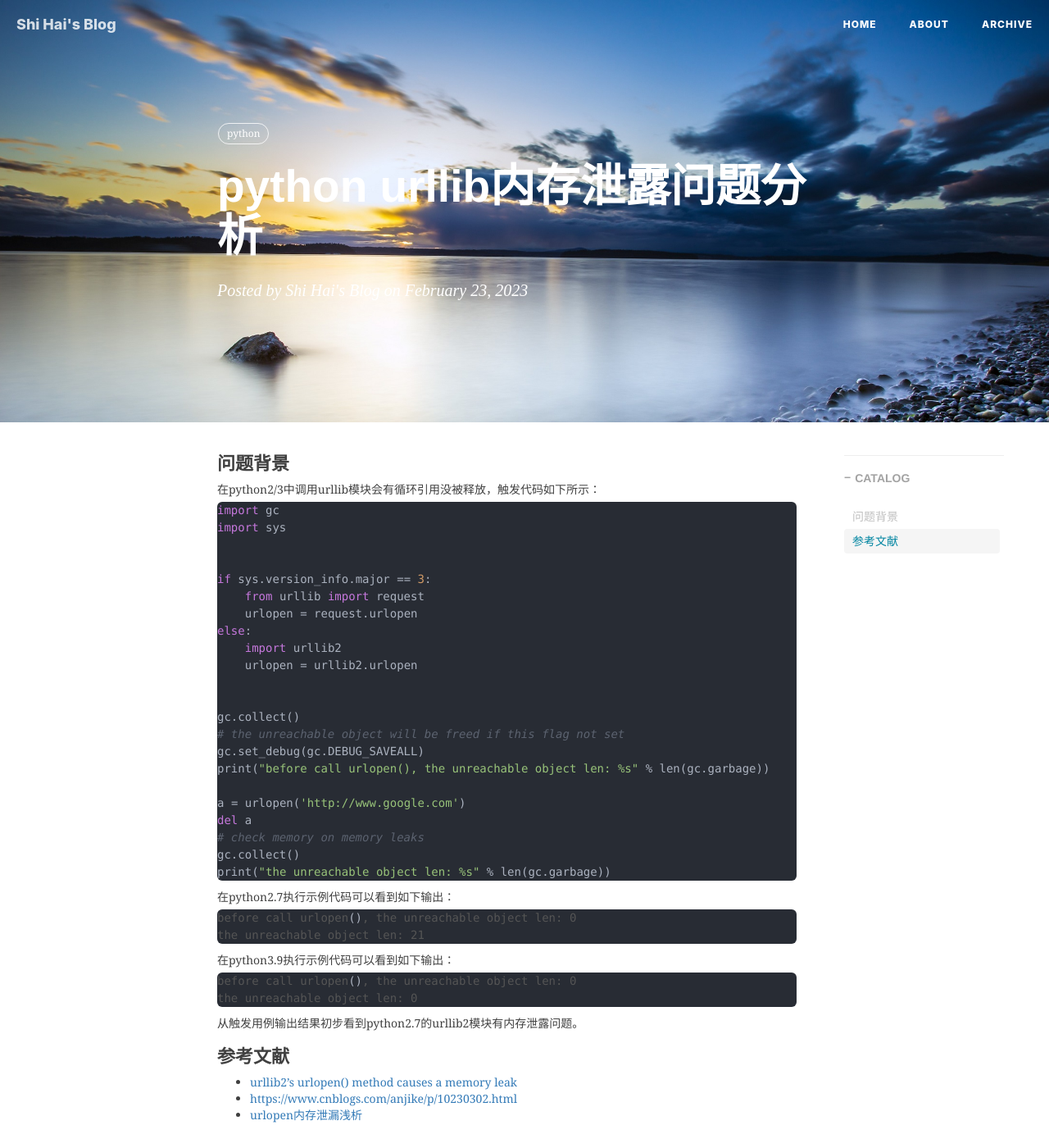
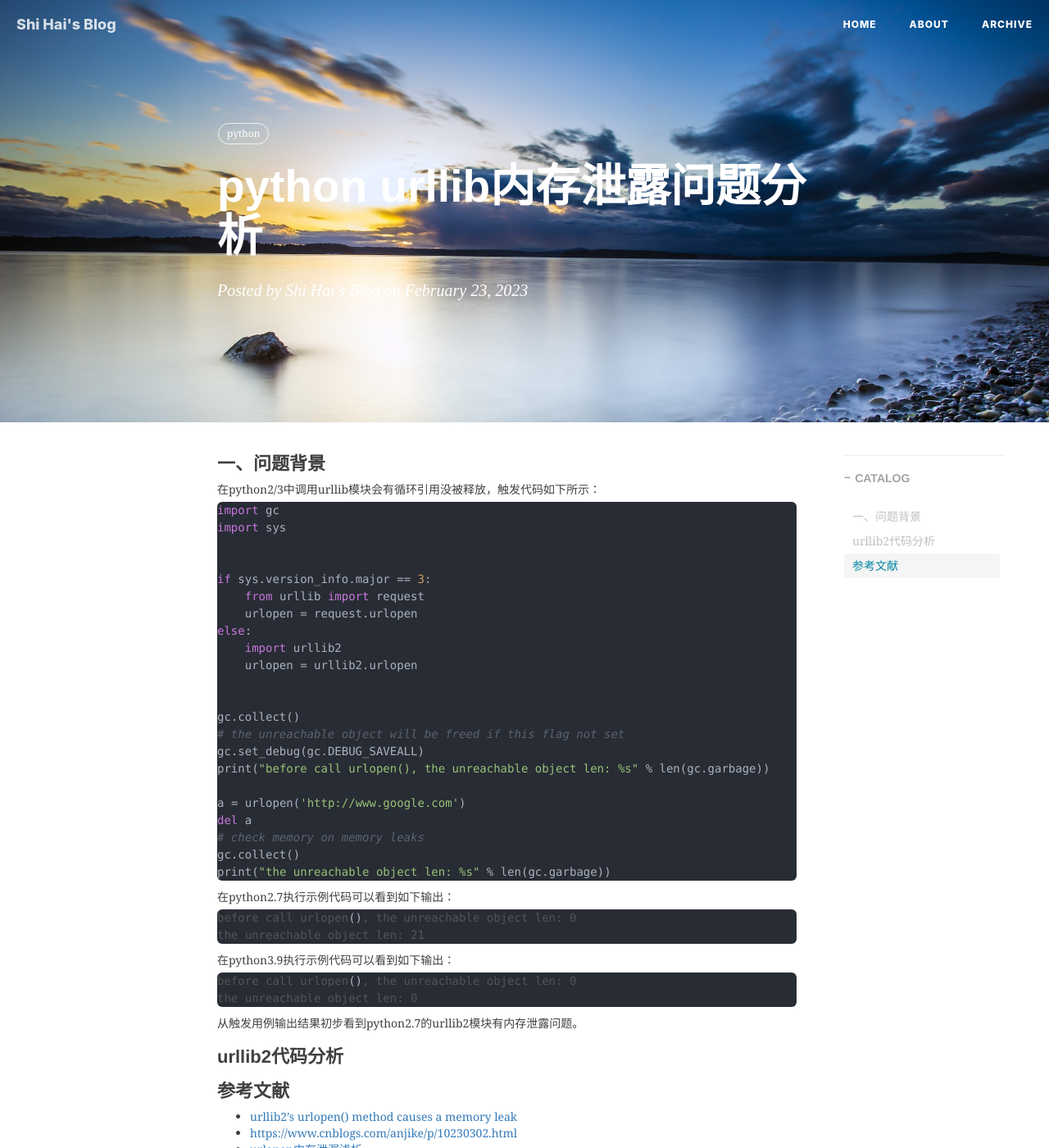
Before and after one commit to shihai1991/shihai1991.github.io, a Jekyll site: the page built from _posts/2023-02-23-urllib内存泄露问题分析.md, in a window 1280 px wide and 1400 px high. Shown: the whole window at 82% size. Built offline with Jekyll 4.4.1, drawn with Linux system fonts in a browser that asks for light colours; nearby versions of some CDN libraries; comment, search, counter and statistics services are not loaded.

Commit message:
Update 2023-02-23-urllib内存泄露问题分析.md

````diff
--- a/_posts/2023-02-23-urllib内存泄露问题分析.md
+++ b/_posts/2023-02-23-urllib内存泄露问题分析.md
@@ -9,7 +9,7 @@ tags:
 time: '2023.02.23 12:07:00'
 ---
 
-# 问题背景
+# 一、问题背景
 在python2/3中调用urllib模块会有循环引用没被释放，触发代码如下所示：
 ```python
 import gc
@@ -47,6 +47,8 @@ the unreachable object len: 0
 ```
 从触发用例输出结果初步看到python2.7的urllib2模块有内存泄露问题。
 
+# urllib2代码分析
+
 # 参考文献
 - [urllib2's urlopen() method causes a memory leak](https://github.com/python/cpython/issues/42012)
 - [https://www.cnblogs.com/anjike/p/10230302.html](https://www.zhihu.com/question/21747929/answer/569469557)
````
